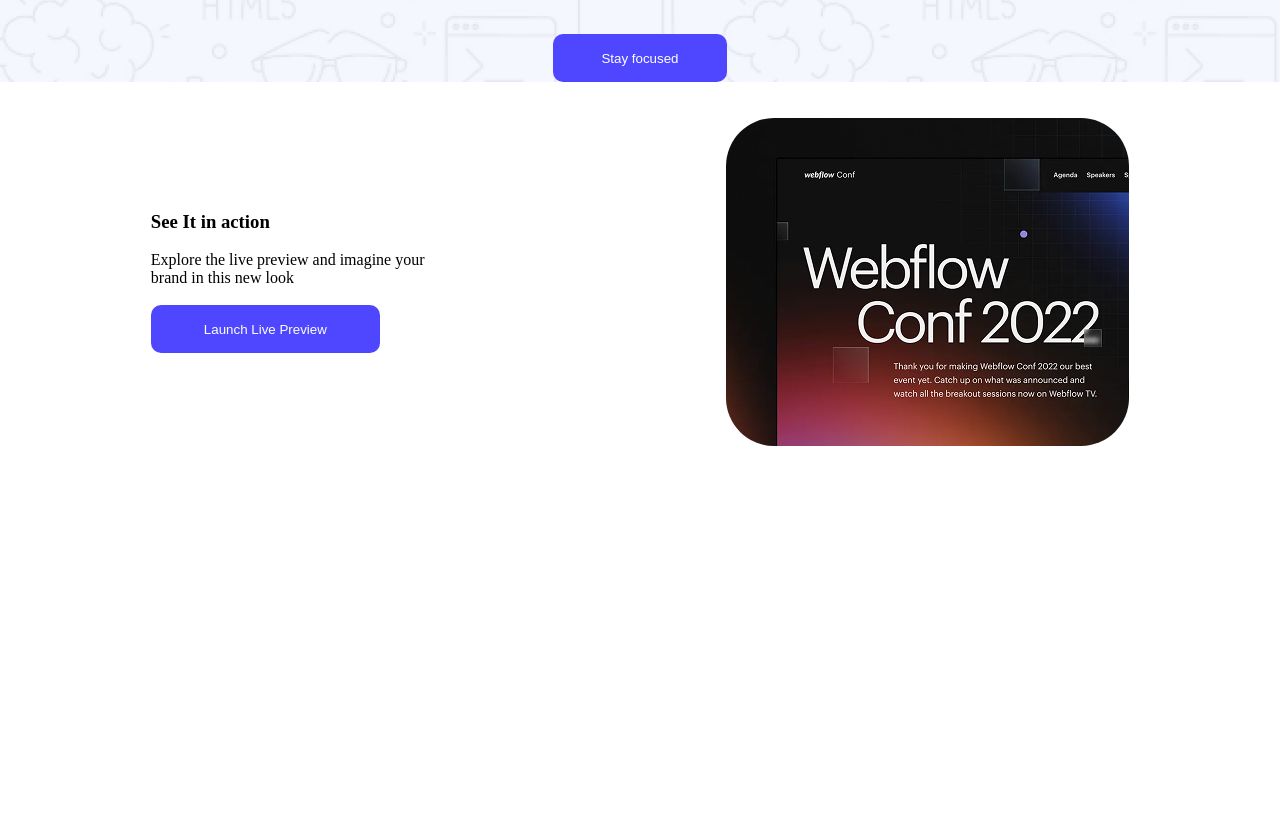
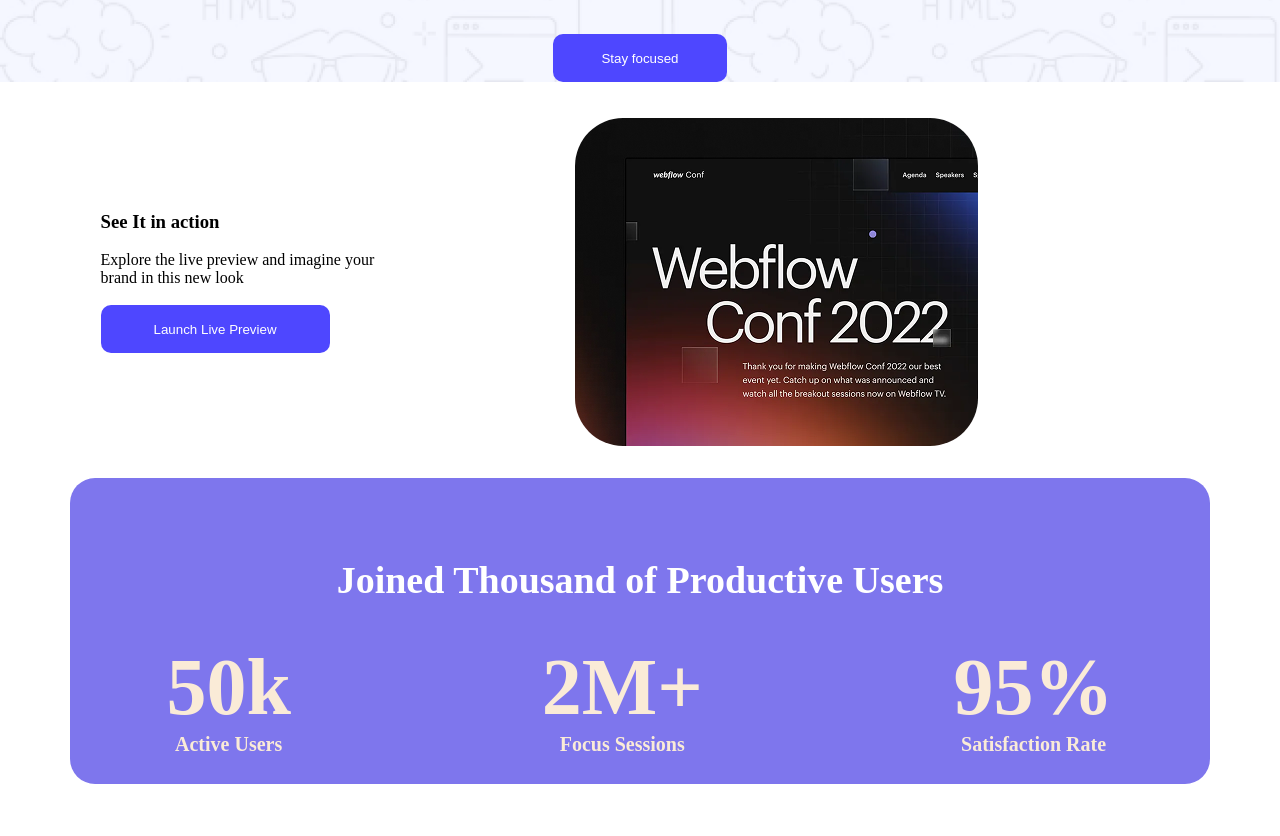
Before and after one commit to fazle5923/first-assign-, a plain HTML site: page index.html in a window 1280 px wide. Shown: the part 304-1140 px from the top of the page. Before the commit the page ends 800 px from the top, so only its background shows below. Drawn offline with Linux system fonts and the light colour scheme.

Commit message:
added banner section

```diff
--- a/index.html
+++ b/index.html
@@ -35,8 +35,32 @@
             </div>
 
            <img  class="picture"  src="./Assets/wc-mini.png" alt="">
+           <br>
+           <br>
 
         </div>
+        <div class="action-user">
+            <div class="secondary-user">
+                <div>
+                    <h4 class="heading-size">Joined Thousand of Productive Users</h4>
+                </div 2.1>
+                <div class="advertise">
+                <div><span>50k</span><br><span class="size">Active Users</span></div>
+                <div><span>2M+</span><br><span class="size">Focus Sessions</span></div>
+                <div><span>95%</span><br><span class="size">Satisfaction Rate</span></div>
+                </div>
+            </div>
+
+        </div>
+
+
+
+
+
+
+
+
+
 
 
 
--- a/styles/style.css
+++ b/styles/style.css
@@ -54,6 +54,7 @@
 .container{
     text-align: center;
 
+
 }
 .header{
     background-image: url("../Assets/Hero-bg.png");
@@ -66,6 +67,7 @@
     align-content: center;
     align-items: center;
     gap: auto;
+
 }
 
 .picture{
@@ -88,4 +90,54 @@
     border: none;
     border-radius: 10px;
 
+
 }
+main{
+    margin-bottom: 1em;
+}
+.action-user{
+
+    text-align: center;
+    justify-content: space-around;
+    width: 1140px;
+    height: 306px;
+    justify-content: center;
+    background-color:#7E76ED;
+    margin: 2em auto;
+    border-radius: 25px;
+
+
+
+}
+.secondary-user{
+    width: 856;
+    height: 206;
+    padding: 80px 50px;
+}
+.advertise{
+    display: flex;
+    gap: 0 158px;
+    justify-content: space-around;
+}
+.secondary-user{
+    justify-content: space-between
+    align-items: center;
+    margin: 0 auto;
+}
+
+h4{
+    color: white;
+    margin-bottom: 40px;
+}
+
+span{
+    font-weight: bold;
+    font-size: 80px;
+    color: antiquewhite;
+}
+.size{
+    font-size: 20px;
+}
+.heading-size{
+    font-size: 38px;
+}
```
